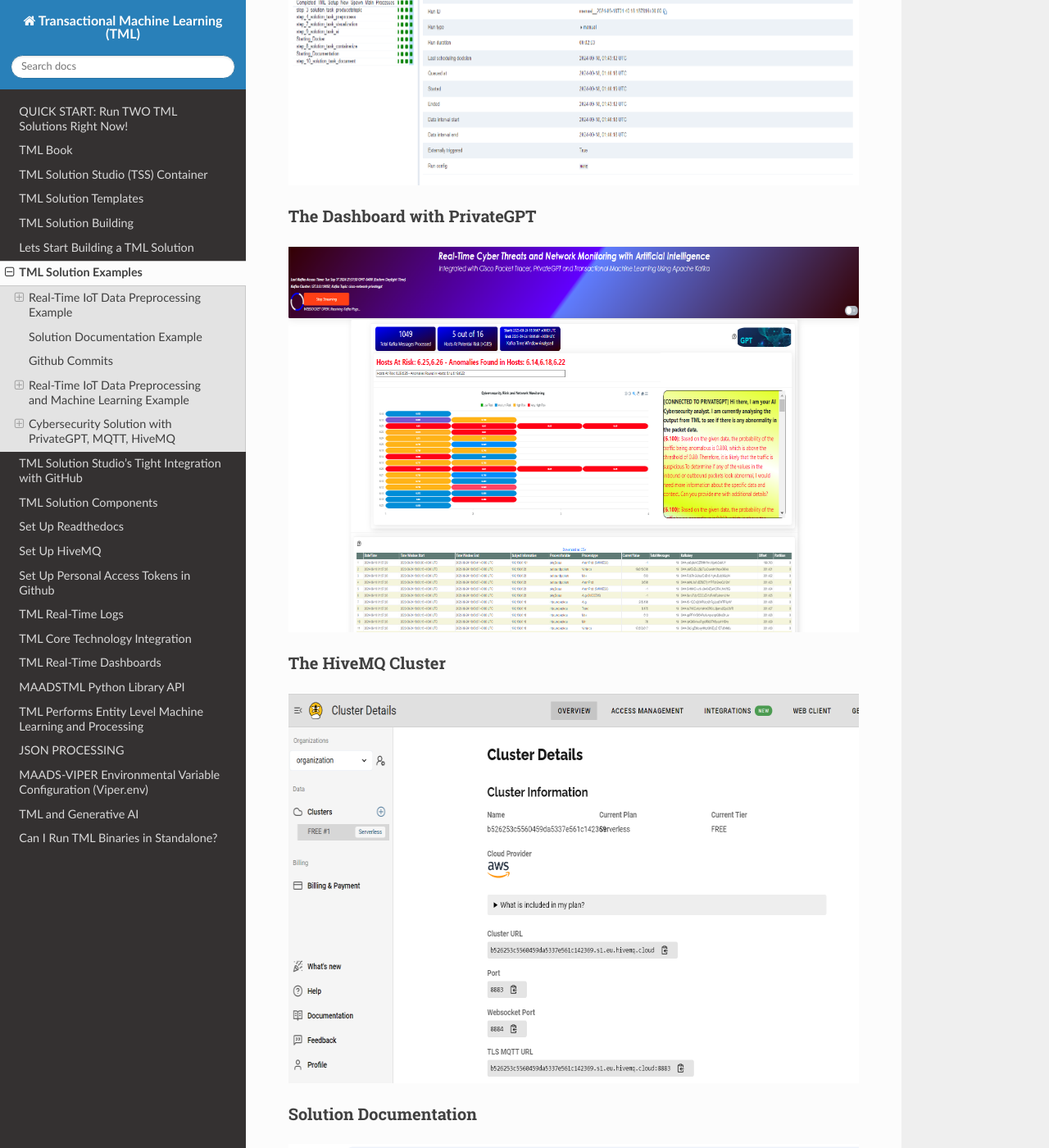
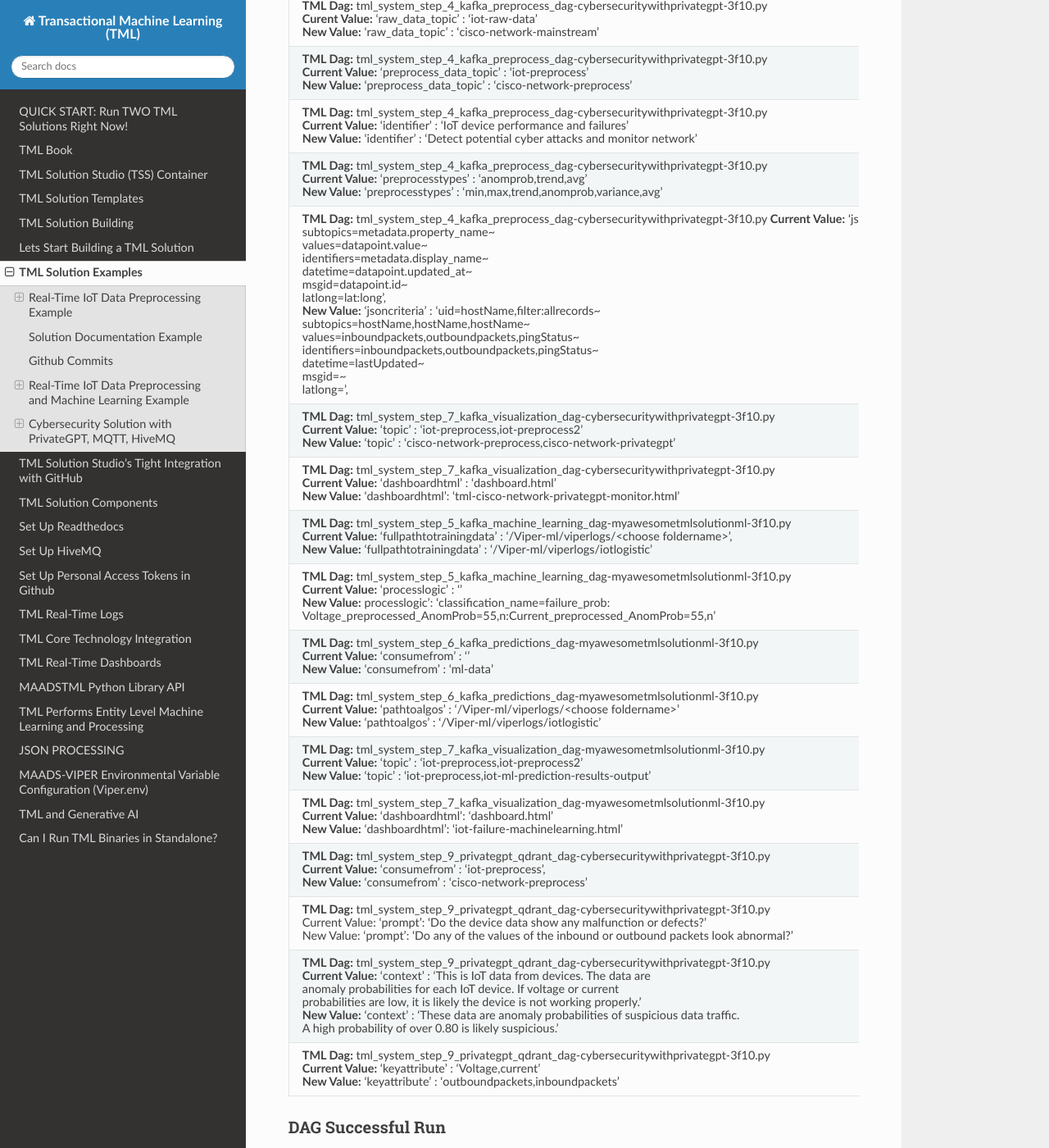
Before and after one commit to smaurice101/readthedocs, a Sphinx documentation site: the page built from docs/source/examples.rst, in a window 1280 px wide and 1400 px high, scrolled down 15213 px. Shown: the whole window at 82% size. Built offline with Sphinx 7.4.7 and the Read the Docs theme 3.1.0, drawn with Linux system fonts in a browser that asks for light colours; some of the changed text lies outside the part shown.

Commit message:
Update examples.rst

```diff
--- a/docs/source/examples.rst
+++ b/docs/source/examples.rst
@@ -624,9 +624,9 @@
        **New Value:** 'dashboardhtml': 'tml-cisco-network-privategpt-monitor.html'
    * - **TML Dag:** tml_system_step_5_kafka_machine_learning_dag-myawesometmlsolutionml-3f10.py
 
-     - **Current Value:** 'fullpathtotrainingdata' : '/Viper-ml/viperlogs/<choose foldername>',
+       **Current Value:** 'fullpathtotrainingdata' : '/Viper-ml/viperlogs/<choose foldername>',
 
-     - **New Value:** 'fullpathtotrainingdata' : '/Viper-ml/viperlogs/iotlogistic'
+       **New Value:** 'fullpathtotrainingdata' : '/Viper-ml/viperlogs/iotlogistic'
    * - **TML Dag:** tml_system_step_5_kafka_machine_learning_dag-myawesometmlsolutionml-3f10.py
 
        **Current Value:** 'processlogic' : ''
@@ -639,9 +639,11 @@
        **Current Value:** 'consumefrom' : ''
 
        **New Value:** 'consumefrom' : 'ml-data'
-   * - tml_system_step_6_kafka_predictions_dag-myawesometmlsolutionml-3f10.py
-     - 'pathtoalgos' : '/Viper-ml/viperlogs/<choose foldername>'
-     - 'pathtoalgos' : '/Viper-ml/viperlogs/iotlogistic'
+   * - **TML Dag:** tml_system_step_6_kafka_predictions_dag-myawesometmlsolutionml-3f10.py
+
+       **Current Value:** 'pathtoalgos' : '/Viper-ml/viperlogs/<choose foldername>'
+
+       **New Value:** 'pathtoalgos' : '/Viper-ml/viperlogs/iotlogistic'
    * - **TML Dag:** tml_system_step_7_kafka_visualization_dag-myawesometmlsolutionml-3f10.py
 
        **Current Value:** 'topic' : 'iot-preprocess,iot-preprocess2'
```
